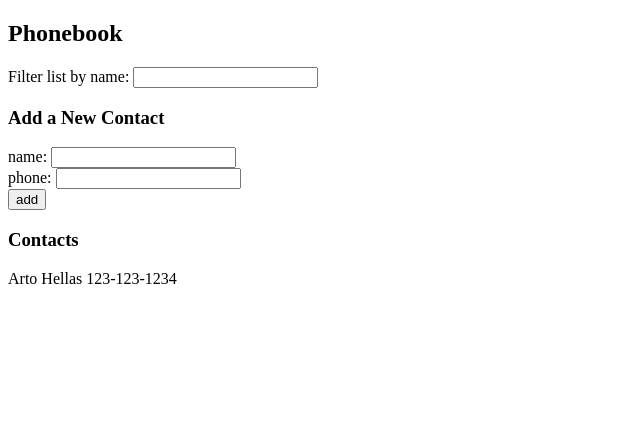
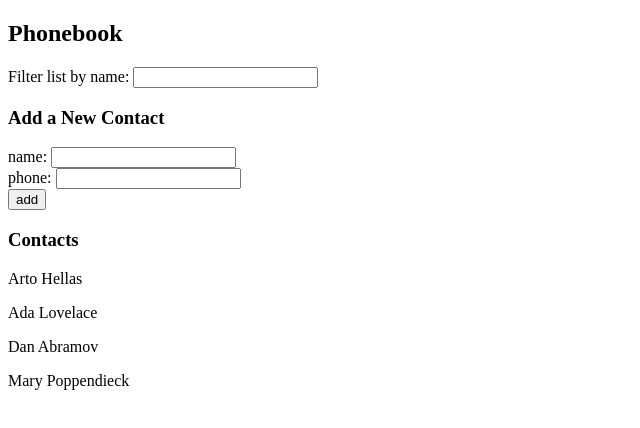
Before and after one commit to damianpdavila/fullstackopen, a React (Create React App) app in the folder part2/phonebook/: page / in a window 1280 px wide. Shown: the top 428 px of the page, without its empty margins (0-640 px from the left). Built offline with nearby package versions, Linux system fonts and the light colour scheme.

Commit message:
Exercise 2.10

```diff
--- a/part2/phonebook/src/App.js
+++ b/part2/phonebook/src/App.js
@@ -1,72 +1,106 @@
-import { useState } from 'react'
+import { useState } from "react";
+
+const Filter = (props) => {
+  return (
+    <div>
+      Filter list by name: <input value={props.filter} onChange={props.handler} />
+    </div>
+  );
+}
+
+const ContactForm = (props) => {
+  return (
+    <form>
+      <div>
+        name: <input value={props.newName} onChange={props.handleChangeName} />
+      </div>
+      <div>
+        phone: <input value={props.newPhone} onChange={props.handleChangePhone} />
+      </div>
+      <div>
+        <button type="submit" onClick={props.handleSubmit}>
+          add
+        </button>
+      </div>
+    </form>
+  );
+}
+
+const Contacts = (props) => {
+  return (
+    <div>
+      {props.filteredContacts.map((person) => (
+        <p key={person.name}>
+          {person.name} {person.phone}
+        </p>
+      ))}
+    </div>
+  )
+}
 
 const App = () => {
   const [persons, setPersons] = useState([
-    { name: 'Arto Hellas',
-      phone: '123-123-1234'
-    }
-  ])
-  const [newName, setNewName] = useState('')
-  const [newPhone, setNewPhone] = useState('')
-  const [newFilter, setNewFilter] = useState('')
+    { name: "Arto Hellas", number: "040-123456", id: 1 },
+    { name: "Ada Lovelace", number: "39-44-5323523", id: 2 },
+    { name: "Dan Abramov", number: "12-43-234345", id: 3 },
+    { name: "Mary Poppendieck", number: "39-23-6423122", id: 4 },
+  ]);
 
-  const filteredContacts = persons.filter((contact) => contact.name.toLowerCase().startsWith(newFilter.toLowerCase()) )
+  const [newName, setNewName] = useState("");
+  const [newPhone, setNewPhone] = useState("");
+  const [newFilter, setNewFilter] = useState("");
 
   const handleChangeName = (event) => {
     setNewName(event.target.value);
-    console.log('new name', event.target.value);
-  }
+    console.log("new name", event.target.value);
+  };
 
   const handleChangePhone = (event) => {
     setNewPhone(event.target.value);
-    console.log('new phone', event.target.value);
-  }
+    console.log("new phone", event.target.value);
+  };
+
+  const filteredContacts = persons.filter((contact) =>
+    contact.name.toLowerCase().startsWith(newFilter.toLowerCase())
+  );
 
   const handleChangeFilter = (event) => {
     setNewFilter(event.target.value);
-    console.log('new filter', event.target.value);
-  }
+    console.log("new filter", event.target.value);
+  };
 
   const nameExists = (name) => {
-    const idx = persons.findIndex((existing) => existing.name.toLowerCase() === name.toLowerCase());
-    return (idx > -1);
-  }
+    const idx = persons.findIndex(
+      (existing) => existing.name.toLowerCase() === name.toLowerCase()
+    );
+    return idx > -1;
+  };
 
   const handleSubmit = (event) => {
     event.preventDefault();
-    console.log('button clicked', event.target);
+    console.log("button clicked", event.target);
     if (nameExists(newName.trim())) {
       alert(`${newName} is already added to the phonebook`);
       return;
     }
-    setPersons(persons.concat({name: newName.trim(), phone: newPhone.trim()}));
-    setNewName('');
-    setNewPhone('');
-
-  }
+    setPersons(
+      persons.concat({ name: newName.trim(), phone: newPhone.trim() })
+    );
+    setNewName("");
+    setNewPhone("");
+  };
 
   return (
     <div>
       <h2>Phonebook</h2>
-      <div>
-          Filter list by name: <input value={newFilter} onChange={handleChangeFilter} />
-      </div>
-      <form>
-        <h3>Add a New Contact</h3>
-        <div>
-          name: <input value={newName} onChange={handleChangeName} />
-        </div>
-        <div>
-          phone: <input value={newPhone} onChange={handleChangePhone} />
-        </div>
-        <div>
-          <button type="submit" onClick={handleSubmit}>add</button>
-        </div>
-      </form>
+      <Filter filter={newFilter} handler={handleChangeFilter} />
+      <h3>Add a New Contact</h3>
+      <ContactForm newName={newName} newPhone={newPhone} handleChangeName={handleChangeName} handleChangePhone={handleChangePhone} handleSubmit={handleSubmit} />
       <h3>Contacts</h3>
-      { filteredContacts.map( (person) => <p key={person.name}>{person.name} {person.phone}</p>) }
+      <Contacts filteredContacts={filteredContacts} />
+
     </div>
-  )
-}
+  );
+};
 
-export default App
+export default App;
```
